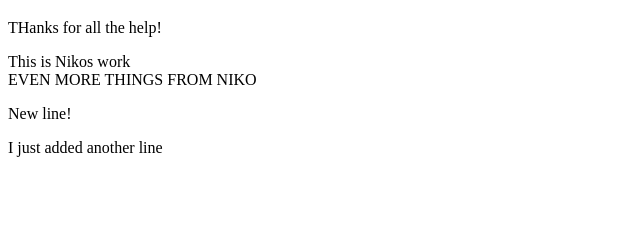
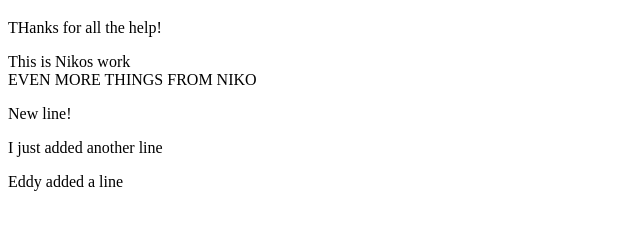
Before and after one commit to Tzikas/githubExample, a plain HTML site: page index.html in a window 1280 px wide. Shown: the part 61-290 px from the top of the page, without its empty margins (0-640 px from the left). Drawn offline with Linux system fonts and the light colour scheme.

Commit message:
eddy's changes

```diff
--- a/index.html
+++ b/index.html
@@ -20,6 +20,8 @@
     <p>New line!</p>
 
     <p>I just added another line</p>
+
+    <p>Eddy added a line</p>
 </body>
 
 </html>
```
